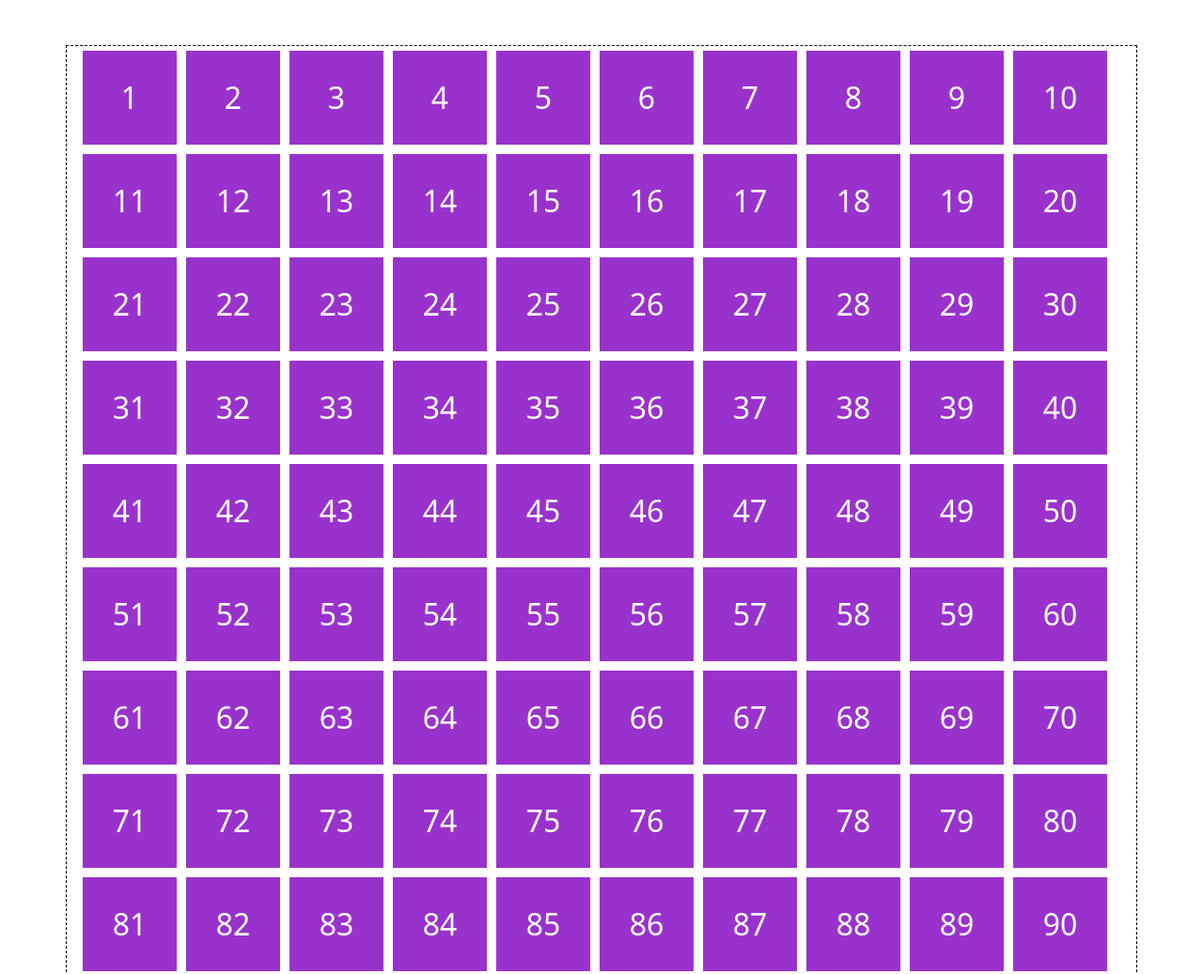
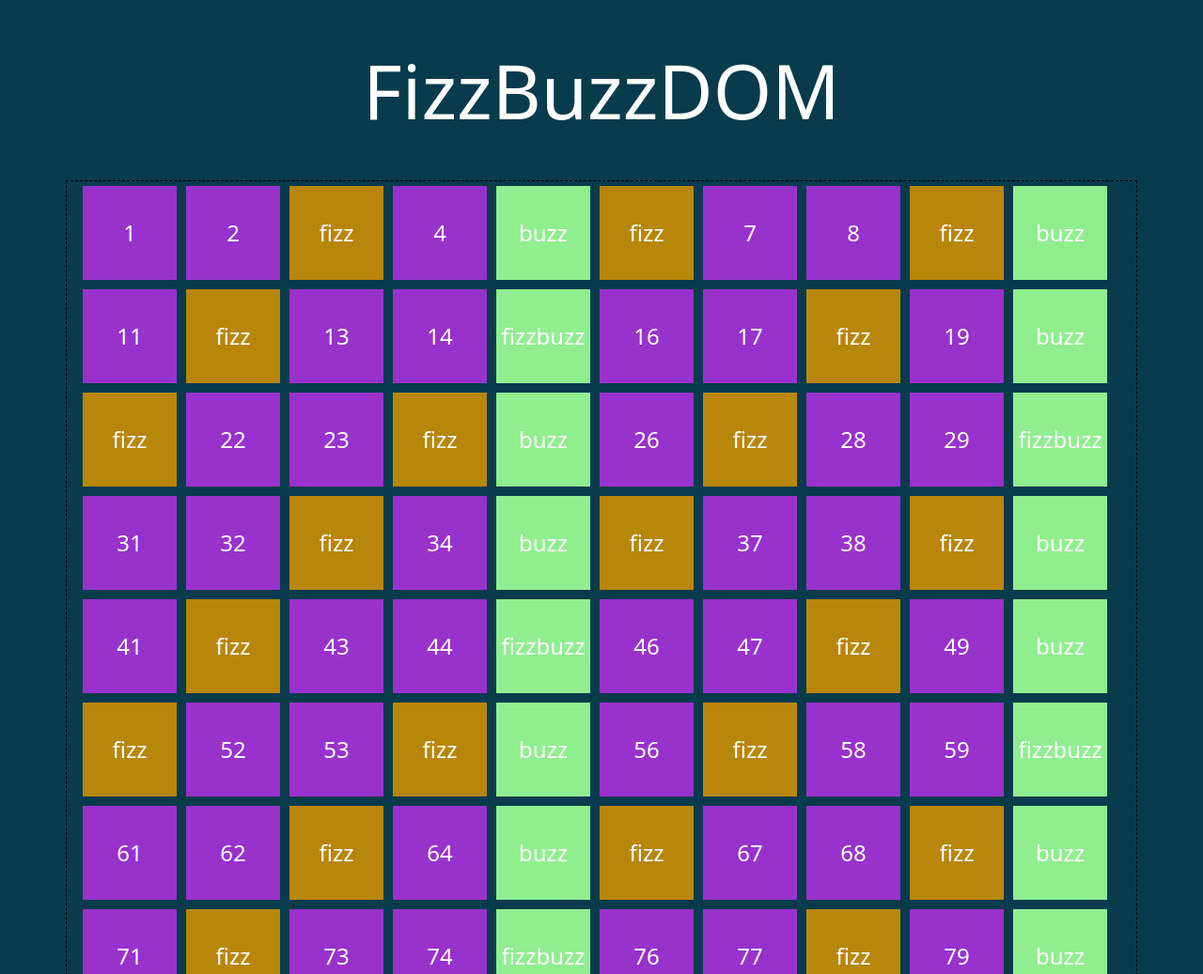
Before and after one commit to Jomar-Navarro/js-fizzbuzz, a plain HTML site: page index.html in a window 1280 px wide. Shown: the top 1037 px of the page at 94% size. Drawn offline with nearby package versions, Linux system fonts and the light colour scheme.

Commit message:
[add] logic working

```diff
--- a/index.html
+++ b/index.html
@@ -11,8 +11,8 @@
 
   <main>
     <section>
+      <h1 class="text-center text-white pt-5">FizzBuzzDOM</h1>
       <div id="container-box" class="container my-5 debug flex-wrap d-flex">
-        <!-- <div class="box">J</div> -->
       </div>
     </section>
   </main>
--- a/js/script.js
+++ b/js/script.js
@@ -3,8 +3,16 @@ console.log('js-fizzbuzz');
 
 const box = document.getElementById('container-box');
 for(let i = 1; i <= 100; i++){
-  box.innerHTML += `
-    <div class="box">${i}</div>
-  `
+  if(!(i % 3) && !(i % 5)){
+    box.innerHTML += `<div class="box yellow green">fizzbuzz</div>`
+  }else if (!(i % 3)){
+    box.innerHTML += `<div class="box yellow">fizz</div>`
+  }else if (!(i % 5)){
+    box.innerHTML += `<div class="box green">buzz</div>`
+  }else{
+    box.innerHTML += `<div class="box">${i}</div>`
+  }
+
+
   console.log(box);
 }
--- a/styles/style.css
+++ b/styles/style.css
@@ -1,5 +1,9 @@
 .debug{
   border: 1px dashed black;
+}
+
+body{
+  background-color: #083b4c;
 }
 
 .box{
@@ -10,6 +14,18 @@
   width: 100px;
   height: 100px;
   color: white;
-  font-size: 2rem;
+  font-size: 1.5rem;
   margin: 5px;
 }
+
+.box.yellow{
+  background-color: darkgoldenrod;
+}
+
+.box.green{
+  background-color: lightgreen;
+}
+
+h1{
+  font-size: 5rem;
+}
```
Also changed, not shown: 1 other file.
